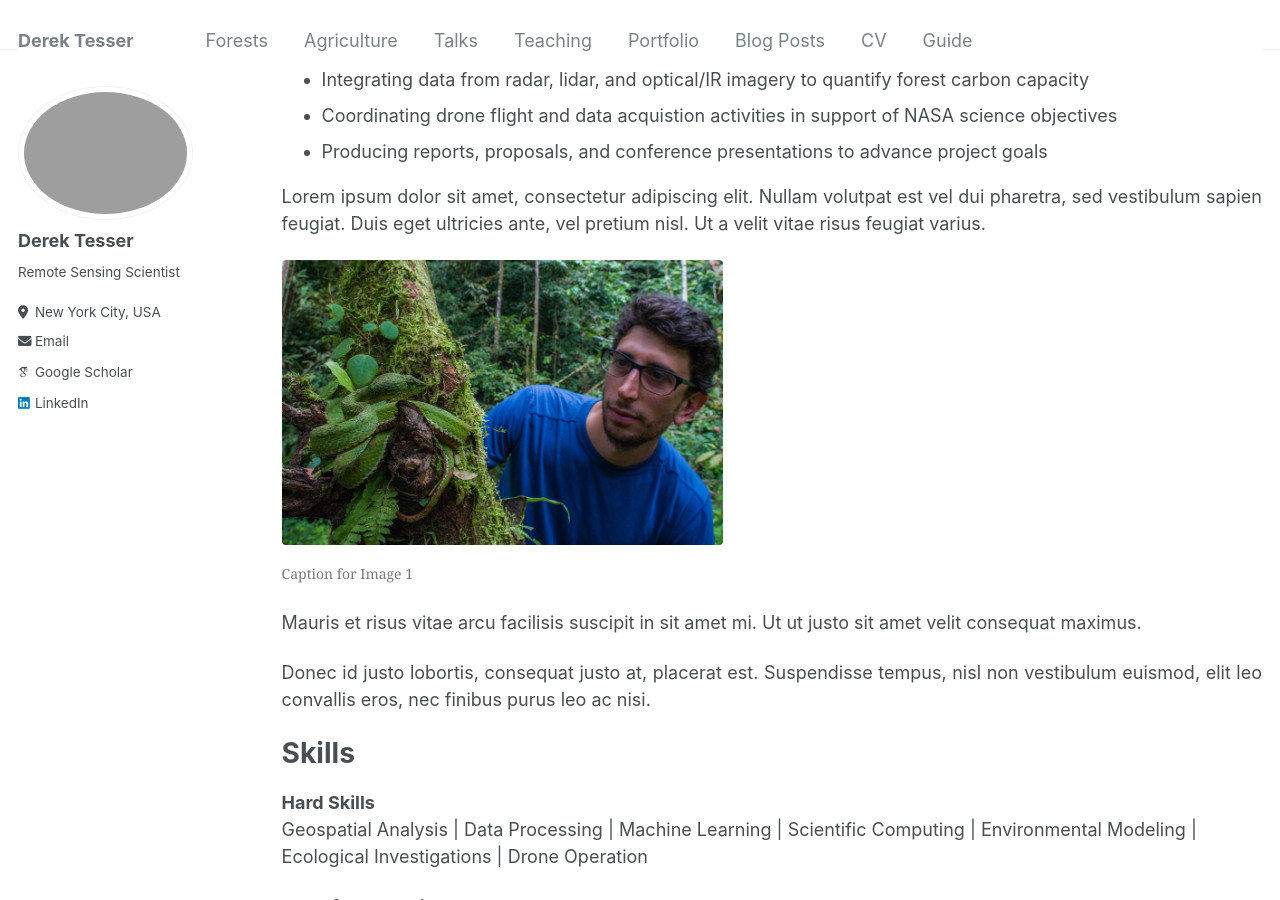
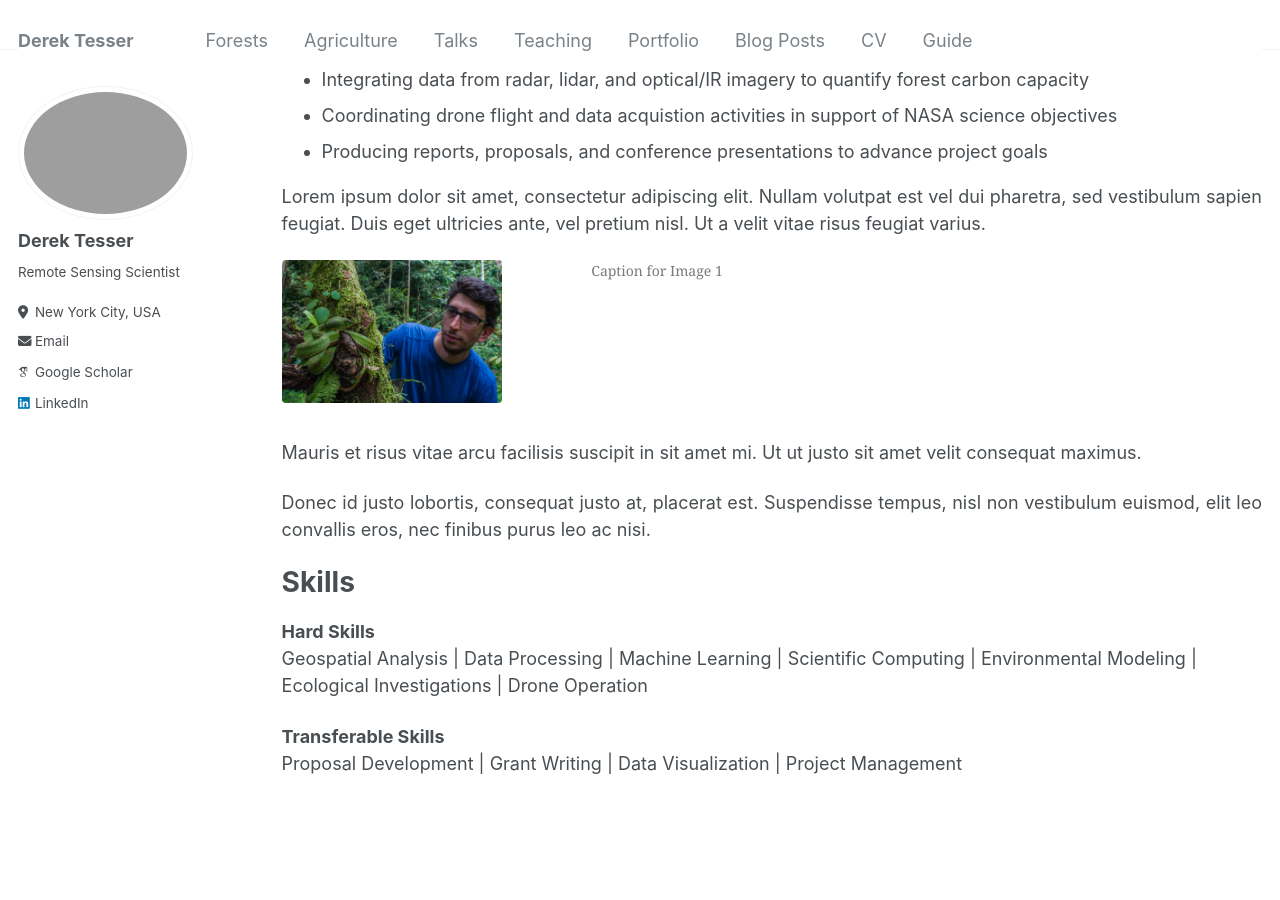
Before and after one commit to dstesser/dstesser.github.io, a Jekyll site: the page built from _pages/agriculture.md, in a window 1280 px wide and 900 px high, scrolled down 955 px. Built offline with Jekyll 4.4.1, drawn with Linux system fonts in a browser that asks for light colours; some web fonts are replaced.

Commit message:
Update agriculture.md

```diff
--- a/_pages/agriculture.md
+++ b/_pages/agriculture.md
@@ -31,7 +31,7 @@ City College of New York<br>
     <p>Lorem ipsum dolor sit amet, consectetur adipiscing elit. Nullam volutpat est vel dui pharetra, sed vestibulum sapien feugiat. Duis eget ultricies ante, vel pretium nisl. Ut a velit vitae risus feugiat varius.</p>
     <div style="display: inline-block; width: 45%; vertical-align: top;">
         <figure style="margin: 0;">
-            <img src="https://raw.githubusercontent.com/dstesser/dstesser.github.io/master/images/dt_eyelash_viper.png" alt="Image 1" style="width: 100%;">
+            <img src="https://raw.githubusercontent.com/dstesser/dstesser.github.io/master/images/dt_eyelash_viper.png" alt="Image 1" style="width: 50%;">
             <figcaption style="font-size: 14px; text-align: center;">Caption for Image 1</figcaption>
         </figure>
     </div>
```
